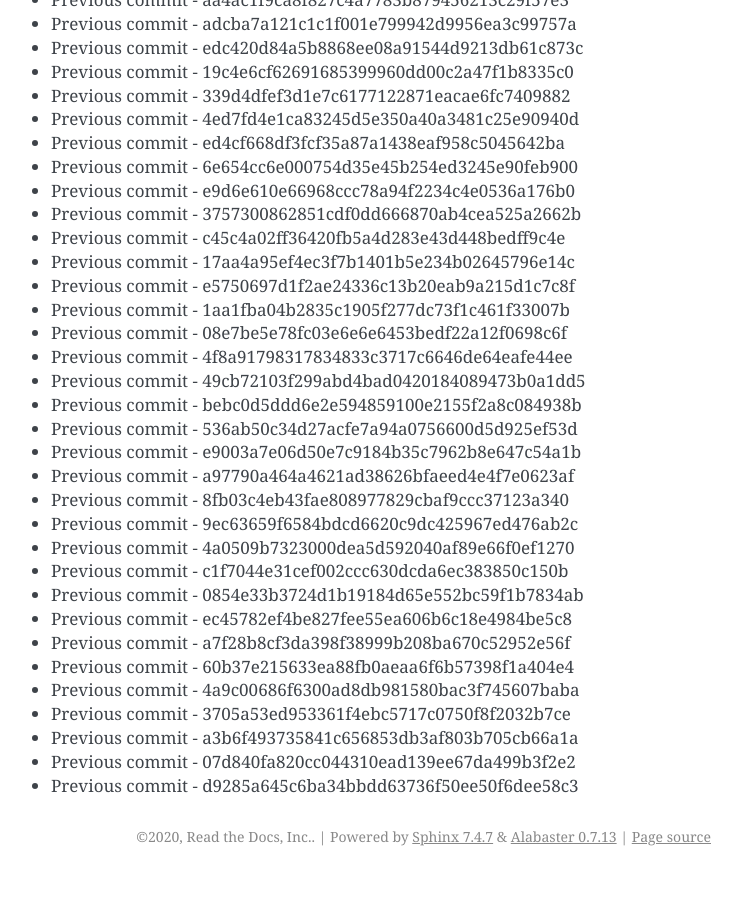
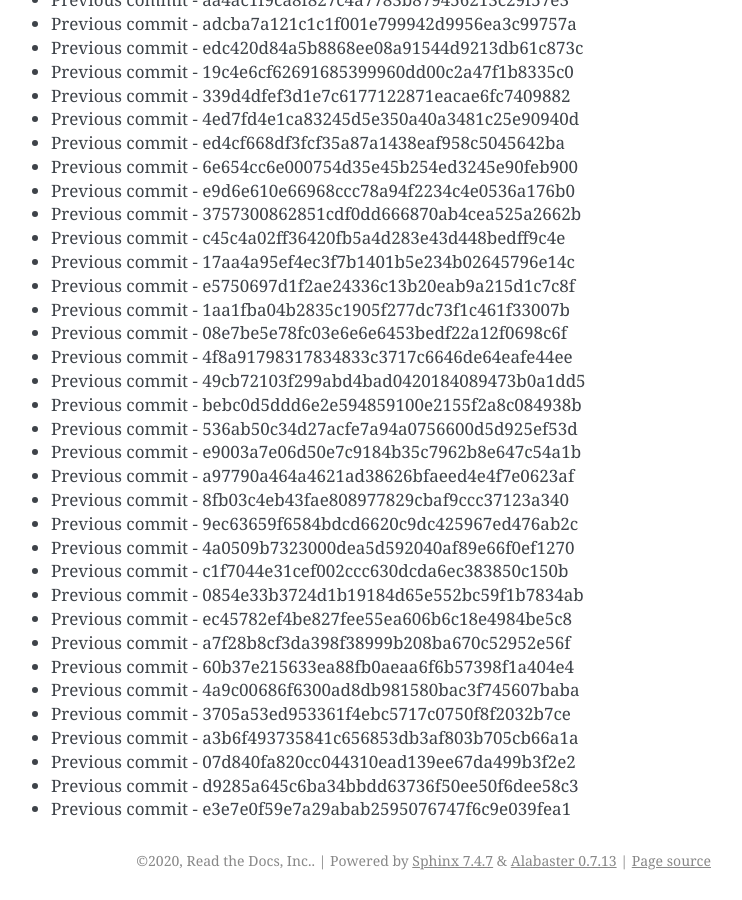
Before and after one commit to readthedocs/rtd-git-stresstest, a Sphinx documentation site: the page built from docs/updates.rst, in a window 1280 px wide and 900 px high, scrolled down 93701 px. Shown: the whole window, without its empty margins (399-1141 px from the left). Built offline with Sphinx 7.4.7, drawn with Linux system fonts in a browser that asks for light colours; before the commit the page ends 94577 px from its top, so only the background shows below that.

Commit message:
Generating commit from previous: e3e7e0f59e7a29abab2595076747f6c9e039fea1

```diff
--- a/docs/updates.rst
+++ b/docs/updates.rst
@@ -3969,3 +3969,4 @@ It can be tested for any performance characteristics.
 * Previous commit - a3b6f493735841c656853db3af803b705cb66a1a
 * Previous commit - 07d840fa820cc044310ead139ee67da499b3f2e2
 * Previous commit - d9285a645c6ba34bbdd63736f50ee50f6dee58c3
+* Previous commit - e3e7e0f59e7a29abab2595076747f6c9e039fea1
```
